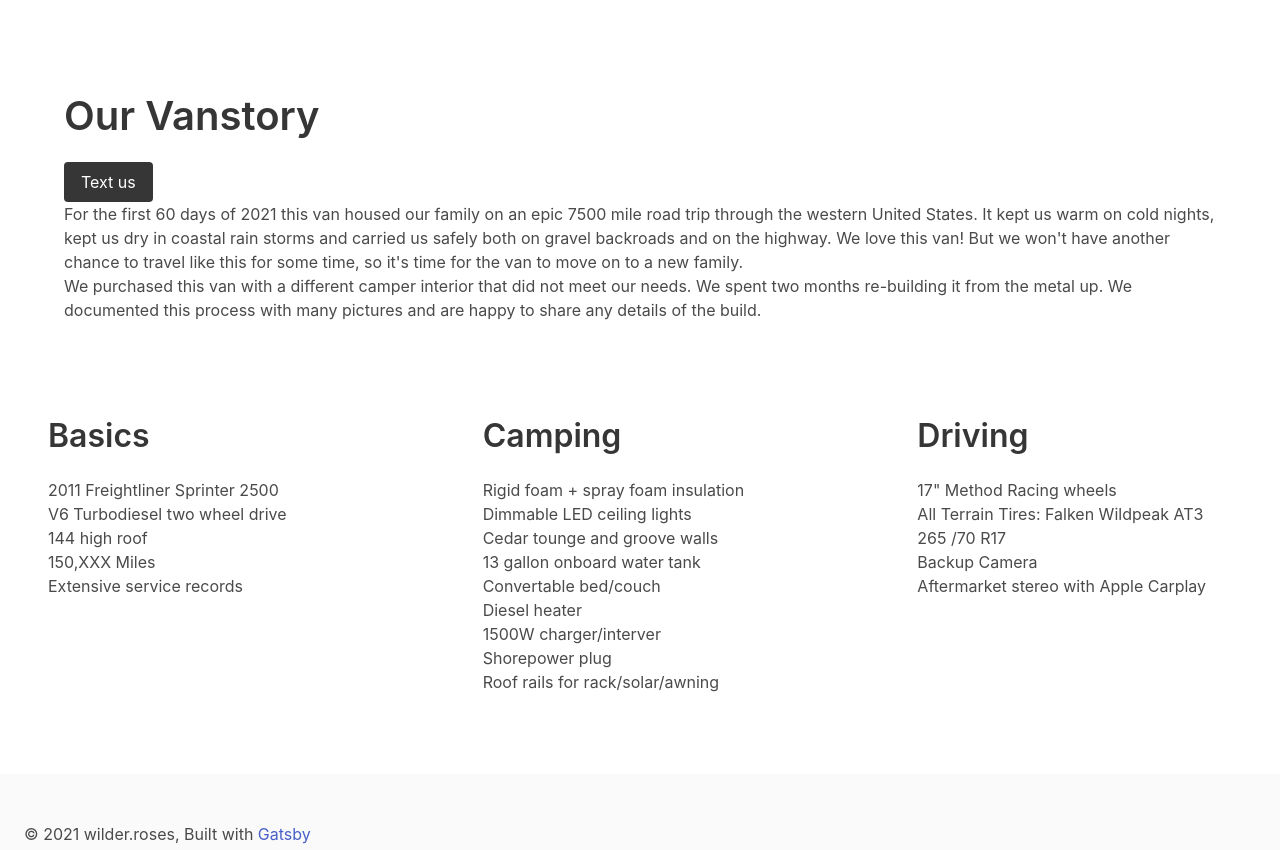
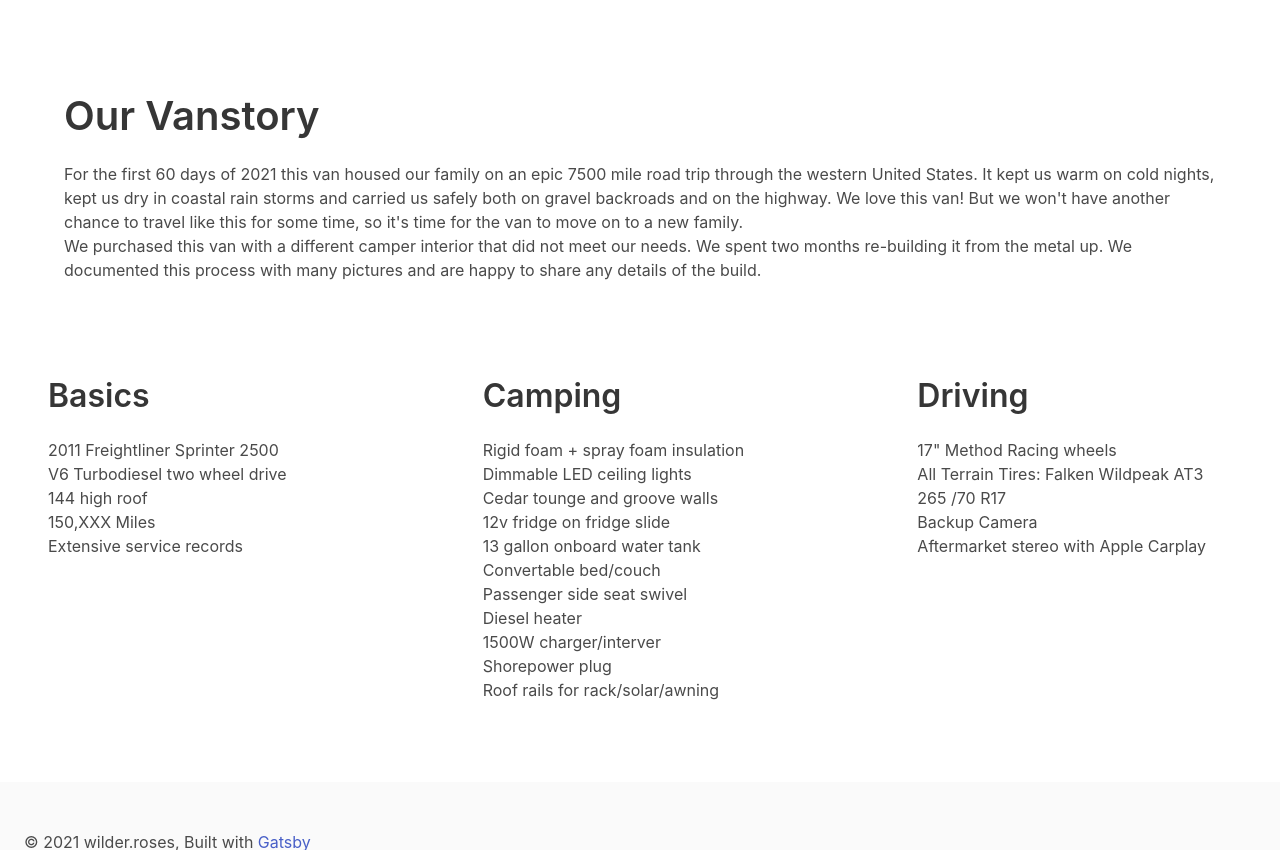
Before and after one commit to henryrose/wilder-roses.com, a Gatsby site: page /van in a window 1280 px wide. Shown: the part 709-1559 px from the top of the page. Built offline with nearby package versions, Linux system fonts and the light colour scheme; Gatsby itself is replaced by a stand-in of ours.

Commit message:
updates to gatsby 3

```diff
--- /dev/null
+++ b/src/components/VanGallery.js
@@ -0,0 +1,12 @@
+import React from "react"
+
+import VanImage from "../components/VanImage";
+
+const VanGallery = () => {
+
+    return (<div>
+        <VanImage />
+    </div>);
+}
+
+export default VanGallery;
--- a/src/components/contact-button.js
+++ b/src/components/contact-button.js
@@ -1,7 +1,6 @@
-import React from "react";
 
-const ContactButton  = ({}) =>(
-    <a href="sms:2063690908"><button className="button is-dark is-align-self-flex-end">Text us</button></a>
+const ContactButton  = () =>(
+    // <a href="sms:2063690908"><button className="button is-dark is-align-self-flex-end">Text us</button></a>
 )
 
 export default ContactButton;
--- a/src/components/layout.js
+++ b/src/components/layout.js
@@ -7,20 +7,12 @@
 
 import React from "react"
 import PropTypes from "prop-types"
-import { useStaticQuery, graphql } from "gatsby"
+//import { useStaticQuery, graphql } from "gatsby"
 
 import "./layout.css"
 
 const Layout = ({ children }) => {
-  const data = useStaticQuery(graphql`
-    query SiteTitleQuery {
-      site {
-        siteMetadata {
-          title
-        }
-      }
-    }
-  `)
+
 
   return (
     <>
--- a/src/pages/index.js
+++ b/src/pages/index.js
@@ -1,12 +1,11 @@
 import React from "react"
-import { Link } from "gatsby"
+
 
 import Layout from "../components/layout"
 import Navbar from "../components/navbar"
 
 import SEO from "../components/seo"
 
-import familyPicture from "../images/family-picture.jpg"
 import LandingPageSplashPicture from "../components/LandingPageSplashPicture"
 
 const IndexPage = () => (
--- a/src/pages/van.js
+++ b/src/pages/van.js
@@ -5,9 +5,9 @@ import Layout from "../components/layout"
 import Navbar from "../components/navbar";
 import SEO from "../components/seo"
 
-import VanImage from "../components/VanImage";
+import VanImage from "../components/VanGallery";
 import Section from "../components/section";
-import ContactButton from "../components/contact-button";
+import VanGallery from "../components/VanGallery";
 
 
 const VanPage = () => (
@@ -19,12 +19,12 @@ const VanPage = () => (
         <div style={{
           maxWidth : '600px'
         }}>
-          <VanImage />
+          <VanGallery />
         </div>
     </Section>
     <Section>
       <h2 className="title is-2">Our Vanstory</h2>
-      <ContactButton />
+      {/* <ContactButton /> */}
 
       <p>For the first 60 days of 2021 this van housed our family on an epic 7500 mile road trip through the western United States.  It kept us warm on cold nights, kept us dry in coastal rain storms and carried us safely both on gravel backroads and on the highway. We love this van!  But we won't have another chance to travel like this for some time, so it's time for the van to move on to a new family.</p>
       <p>We purchased this van with a different camper interior that did not meet our needs.  We spent two months re-building it from the metal up. We documented this process with many pictures and are happy to share any details of the build.</p>
@@ -50,8 +50,10 @@ const VanPage = () => (
               <li>Rigid foam + spray foam insulation</li>
               <li>Dimmable LED ceiling lights</li>
               <li>Cedar tounge and groove walls</li>
+              <li>12v fridge on fridge slide</li>
               <li>13 gallon onboard water tank</li>
               <li>Convertable bed/couch</li>
+              <li>Passenger side seat swivel</li>
               <li>Diesel heater</li>
               <li>1500W charger/interver</li>
               <li>Shorepower plug</li>
```
Also changed, not shown: package.json (+10 -9 lines), 1 other file.
